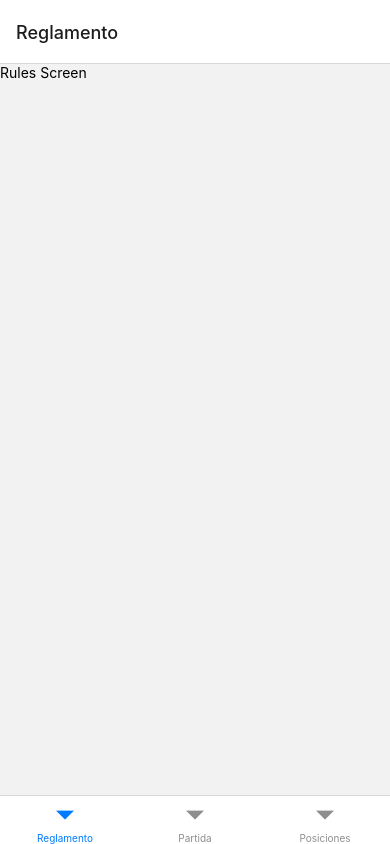
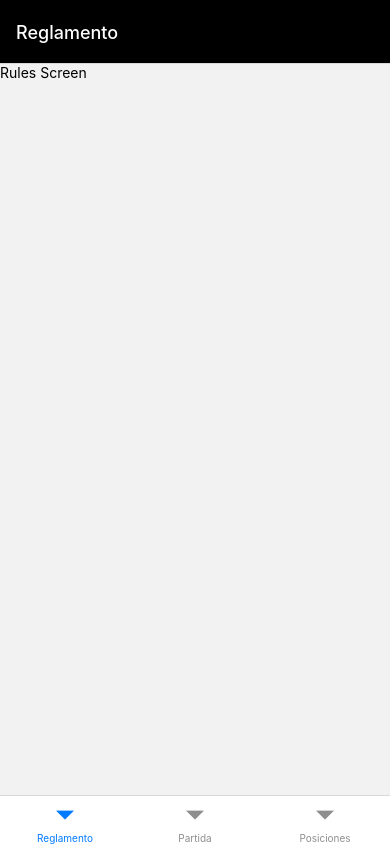
Before and after one commit to luchoPenafiel/uno-rn, a React Native app: screen / in a window 390 px wide. Built offline with nearby package versions, Linux system fonts and the light colour scheme.

Commit message:
add header styles

```diff
--- a/App.tsx
+++ b/App.tsx
@@ -1,14 +1,17 @@
 // Vendor
 import React from 'react';
+import { StatusBar } from 'react-native';
 import { NavigationContainer } from '@react-navigation/native';
-
 import { BottomNavigator } from '@uno/components/BottomNavigator';
 
 const App = () => {
   return (
-    <NavigationContainer>
-      <BottomNavigator />
-    </NavigationContainer>
+    <>
+      <StatusBar barStyle="light-content" />
+      <NavigationContainer>
+        <BottomNavigator />
+      </NavigationContainer>
+    </>
   );
 };
 
--- a/src/components/BottomNavigator.tsx
+++ b/src/components/BottomNavigator.tsx
@@ -6,9 +6,16 @@ import { Game, Leaderboard, Rules } from '@uno/screens';
 
 const BottomTabs = createBottomTabNavigator();
 
+const headerStyles = {
+  headerStyle: {
+    backgroundColor: '#000',
+  },
+  headerTintColor: '#fff',
+};
+
 export const BottomNavigator = (): ReactElement => {
   return (
-    <BottomTabs.Navigator>
+    <BottomTabs.Navigator screenOptions={headerStyles}>
       <BottomTabs.Screen name="Reglamento" component={Rules} options={{ title: 'Reglamento' }} />
       <BottomTabs.Screen name="Partida" component={Game} options={{ title: 'Partida' }} />
       <BottomTabs.Screen name="Posiciones" component={Leaderboard} options={{ title: 'Posiciones' }} />
```
